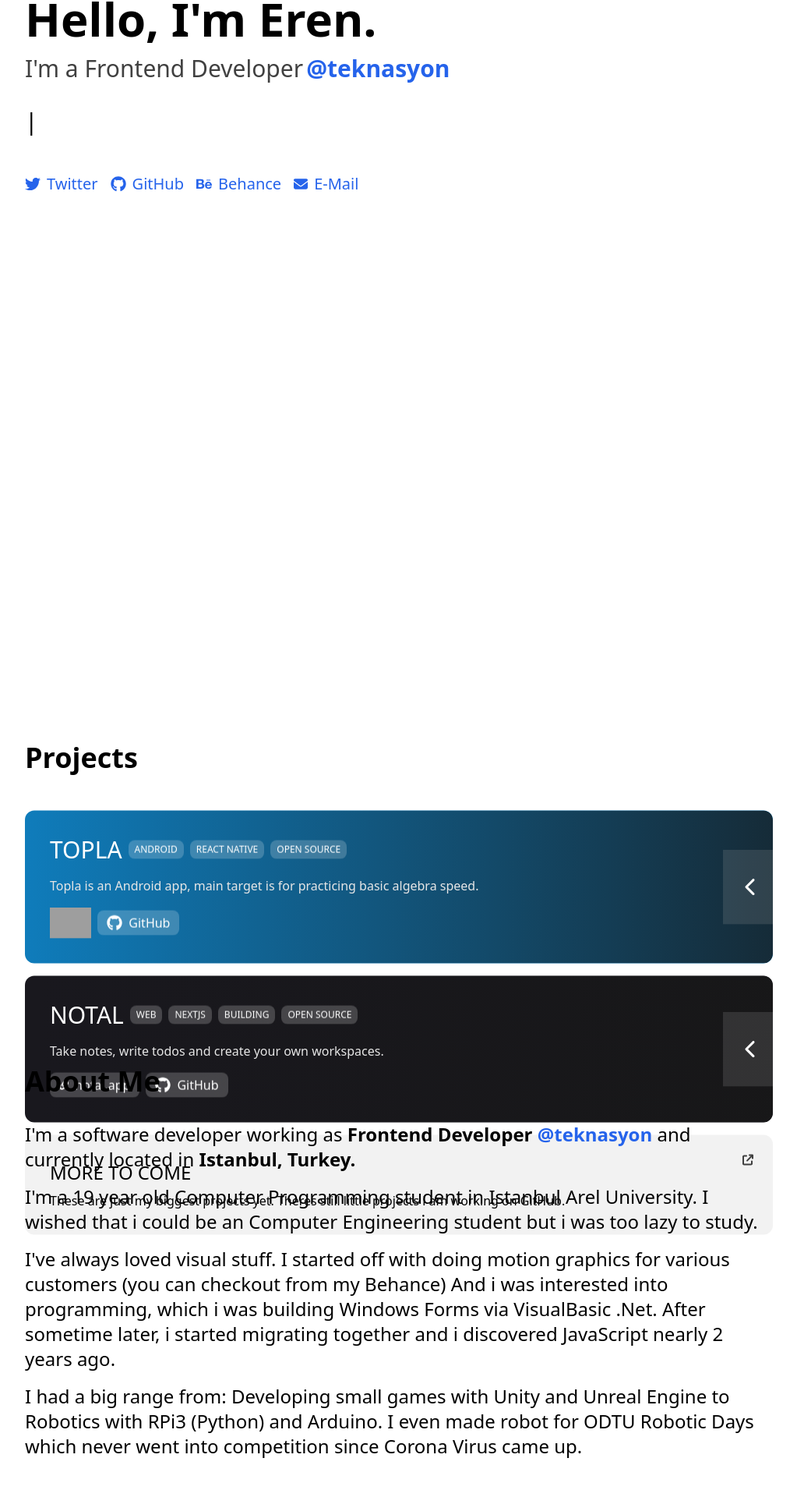
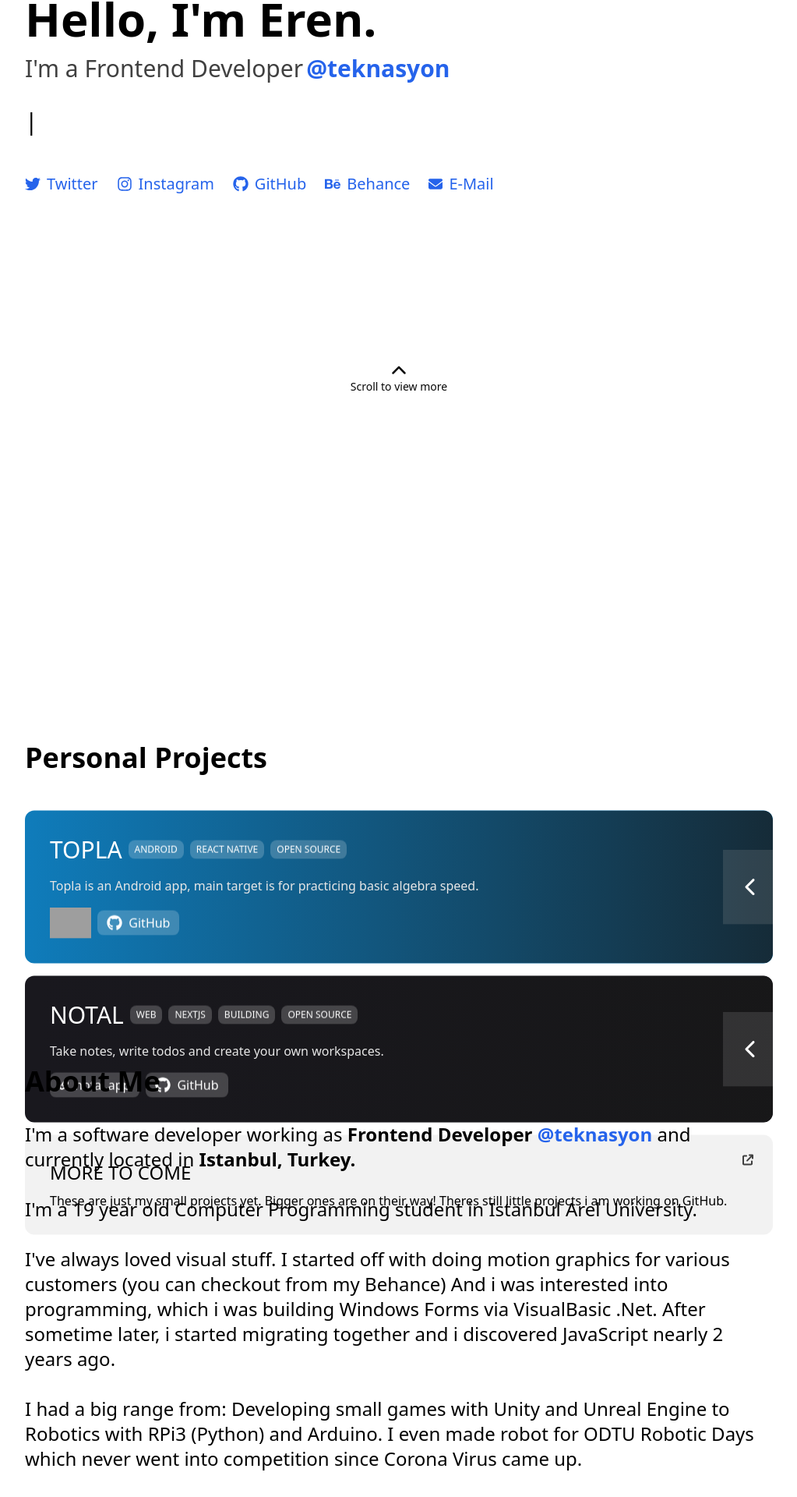
Before and after one commit to erenkulaksiz/erenk.dev, a Next.js app: page / in a window 1280 px wide. Shown: the part 278-2198 px from the top of the page at 78% size, without its empty margins (128-1151 px from the left). Built offline with nearby package versions, Linux system fonts and the light colour scheme; grey boxes are pictures that could not be loaded.

Commit message:
[fix] scroll fixes

```diff
--- a/src/components/project/index.js
+++ b/src/components/project/index.js
@@ -1,8 +1,8 @@
 import Link from "next/link";
 import { ChevronLeftIcon, LinkIcon } from "../../icons";
 
-const Project = ({ project }) => {
-    return (<div className="group hover:-translate-y-1 overflow-hidden transition-all ease-in-out z-50 w-full px-8 py-8 rounded-xl relative" style={{ backgroundColor: project.theme.color }}>
+const Project = ({ project, ...rest }) => {
+    return (<div {...rest} className="group hover:-translate-y-1 overflow-hidden transition-all ease-in-out z-50 w-full px-8 py-8 rounded-xl relative" style={{ backgroundColor: project.theme.color }}>
         {project.image && <div className="flex md:hidden items-center mb-4">
             <img src={project.image} className="object-contain w-24" />
         </div>}
--- a/src/components/writer/index.js
+++ b/src/components/writer/index.js
@@ -1,8 +1,20 @@
+import { useState, useEffect } from 'react';
 import Typewriter from 'typewriter-effect';
 
+const isServer = typeof window === "undefined";
+
 const Writer = ({ strings }) => {
+    const [isSSR, setSSR] = useState(true);
+
+    useEffect(() => {
+        setSSR(false);
+    }, []);
+
     return (<span className="text-lg sm:text-3xl mt-4">
-        <Typewriter
+        {isSSR ? <div>
+            <span class='text-transparent bg-clip-text bg-gradient-to-r from-blue-600 to-pink-600 font-extrabold'>I love </span>
+            <span> React since 2020</span>
+        </div> : <Typewriter
             options={{
                 strings,
                 pauseFor: 2000,
@@ -13,7 +25,7 @@
                 cursorClassName: "_cursor",
                 wrapperClassName: "_wrapper"
             }}
-        />
+        />}
     </span>)
 }
 
--- a/src/constants/index.js
+++ b/src/constants/index.js
@@ -2,7 +2,8 @@
     EmailIcon,
     GitHubIcon,
     TwitterIcon,
-    BehanceIcon
+    BehanceIcon,
+    InstagramIcon
 } from "../icons";
 
 const writerHighlight = (text) => `<span class='text-transparent bg-clip-text bg-gradient-to-r from-blue-600 to-pink-600 font-extrabold'>${text}</span>`;
@@ -25,6 +26,12 @@
                 id: "twitter",
                 link: "https://twitter.com/erencode",
                 icon: <TwitterIcon width={20} height={20} fill="currentColor" />
+            },
+            {
+                title: "Instagram",
+                id: "instagram",
+                link: "https://instagram.com/erentr",
+                icon: <InstagramIcon width={20} height={20} fill="currentColor" />
             },
             {
                 title: "GitHub",
--- a/src/icons/index.js
+++ b/src/icons/index.js
@@ -5,3 +5,4 @@
 export { default as BehanceIcon } from "../../public/icons/behance.svg";
 export { default as ArrowUpRightIcon } from "../../public/icons/arrow_upright.svg";
 export { default as ChevronLeftIcon } from "../../public/icons/chevron_left.svg";
+export { default as InstagramIcon } from "../../public/icons/instagram.svg";
--- a/src/pages/index.js
+++ b/src/pages/index.js
@@ -7,23 +7,25 @@
 
 import { constants } from '../constants';
 import Project from '../components/project';
-import { ArrowUpRightIcon } from '../icons';
+import { ArrowUpRightIcon, ChevronLeftIcon } from '../icons';
 
-const isServer = typeof window === "undefined";
 
 const Landing = (props) => {
   const containerRef = useRef();
 
   useEffect(() => {
-    if (isServer) return;
-
     let scroll = import("locomotive-scroll").then((LocomotiveScroll) => {
       new LocomotiveScroll.default({
         el: containerRef.current,
-        smooth: true
+        smooth: true,
+        smartphone: {
+          smooth: true,
+        },
+        tablet: {
+          smooth: true,
+        }
       });
     });
-
   }, []);
 
   return (
@@ -40,6 +42,7 @@
         className="flex flex-col items-center justify-center h-screen max-w-[1688px] w-full"
         data-scroll-speed=".6"
         data-scroll
+        id="main"
       >
         <div className="flex flex-col w-9/12">
           <h1 className="font-extrabold text-4xl sm:text-6xl">
@@ -57,13 +60,17 @@
             strings={constants.landing.writerStrings}
           />
         </div>
-        <div className="flex flex-row mt-6 sm:mt-12 w-9/12 gap-4 text-md sm:text-xl flex-wrap">
+        <div className="flex flex-row mt-6 sm:mt-12 w-9/12 gap-6 text-sm sm:text-xl flex-wrap">
           {constants.landing.contactList.map((contact, index) =>
             <Contact
               contact={contact}
               key={index}
             />
           )}
+        </div>
+        <div className="cursor-pointer flex flex-col absolute left-0 right-0 bottom-4 items-center animate-pulse" data-scroll data-scroll-speed="4" data-scroll-target="#main">
+          <ChevronLeftIcon width={20} height={20} fill="currentColor" className="rotate-90" />
+          <span className="text-sm">Scroll to view more</span>
         </div>
       </main>
       <div
@@ -74,7 +81,7 @@
           data-scroll
           data-scroll-speed="6"
         >
-          <h1 className="text-4xl font-bold mb-8">Projects</h1>
+          <h1 className="text-4xl font-bold mb-8">Personal Projects</h1>
           {constants.landing.projects.map((project, index) =>
             <Project
               project={project}
@@ -85,7 +92,7 @@
             <a target="_blank" className="bg-neutral-200/50 group hover:-translate-y-1 overflow-hidden transition-all ease-in-out z-50 w-full px-8 py-8 rounded-xl relative">
               <h2 className="uppercase text-2xl">More to come</h2>
               <div className="mt-2">
-                These are just my biggest projects yet. Theres still little projects i am working on GitHub.
+                These are just my small projects yet. Bigger ones are on their way! Theres still little projects i am working on GitHub.
               </div>
               <div className="absolute right-6 top-6">
                 <ArrowUpRightIcon width={16} height={16} className="fill-neutral-700" />
@@ -95,14 +102,14 @@
         </div>
       </div>
       <div
-        className="flex flex-col items-center justify-center max-w-[1688px] w-full pb-56"
+        className="flex flex-col items-center justify-center max-w-[1688px] w-full mb-56"
       >
         <div className="flex flex-col w-9/12"
           data-scroll
           data-scroll-speed=".6"
         >
           <h1 className="text-4xl font-bold mb-8">About Me</h1>
-          <div className="flex flex-col gap-4 text-lg sm:text-2xl">
+          <div className="flex flex-col gap-8 justify-center text-lg sm:text-2xl">
             <p>
               {`I'm a software developer working as`} <b>Frontend Developer</b> <Link href="https://teknasyon.com" passHref>
                 <a className="text-blue-600 font-bold" target="_blank">
@@ -111,7 +118,7 @@
               </Link> and currently located in <b>Istanbul, Turkey.</b>
             </p>
             <p>
-              {`I'm a 19 year old Computer Programming student in Istanbul Arel University. I wished that i could be an Computer Engineering student but i was too lazy to study.`}
+              {`I'm a 19 year old Computer Programming student in Istanbul Arel University.`}
             </p>
             <p>
               {`I've always loved visual stuff. I started off with doing motion graphics for various customers (you can checkout from my Behance)
```
Also changed, not shown: public/icons/instagram.svg (added).
